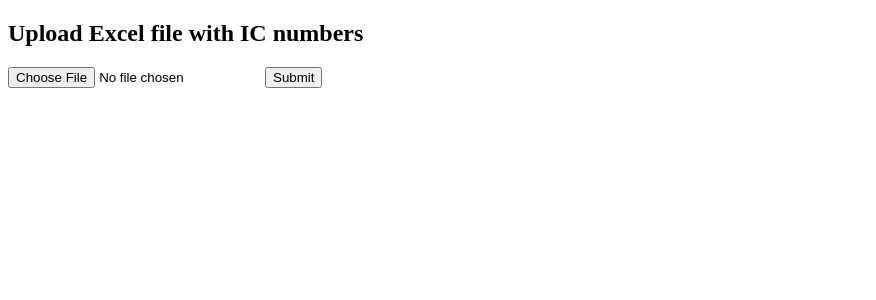
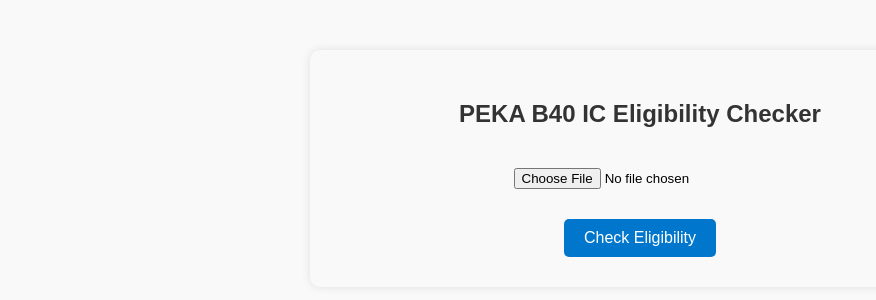
Before and after one commit to novinthen/pekab40-selenium-checker, a Flask app: page / in a window 1280 px wide. Shown: the top 300 px of the page, without its empty margins (0-876 px from the left). Run offline with Flask 3, Linux system fonts and the light colour scheme.

Commit message:
Update index.html

```diff
--- a/templates/index.html
+++ b/templates/index.html
@@ -1,11 +1,47 @@
-<!doctype html>
+<!DOCTYPE html>
 <html>
-<head><title>PEKAB40 Checker</title></head>
+<head>
+    <title>PEKA B40 Eligibility Checker</title>
+    <style>
+        body {
+            font-family: Arial, sans-serif;
+            max-width: 600px;
+            margin: 50px auto;
+            padding: 30px;
+            background-color: #f9f9f9;
+            border-radius: 10px;
+            box-shadow: 0 0 10px rgba(0,0,0,0.1);
+        }
+        h2 {
+            text-align: center;
+            color: #333;
+        }
+        form {
+            text-align: center;
+            margin-top: 30px;
+        }
+        input[type="file"] {
+            padding: 10px;
+            margin-bottom: 20px;
+        }
+        button {
+            padding: 10px 20px;
+            background-color: #0077cc;
+            color: white;
+            border: none;
+            border-radius: 5px;
+            font-size: 16px;
+        }
+        button:hover {
+            background-color: #005fa3;
+        }
+    </style>
+</head>
 <body>
-    <h2>Upload Excel file with IC numbers</h2>
-    <form action="/upload" method="post" enctype="multipart/form-data">
-        <input type="file" name="file" accept=".xlsx" required>
-        <button type="submit">Submit</button>
+    <h2>PEKA B40 IC Eligibility Checker</h2>
+    <form method="POST" action="/upload" enctype="multipart/form-data">
+        <input type="file" name="file" required><br>
+        <button type="submit">Check Eligibility</button>
     </form>
 </body>
 </html>
```
